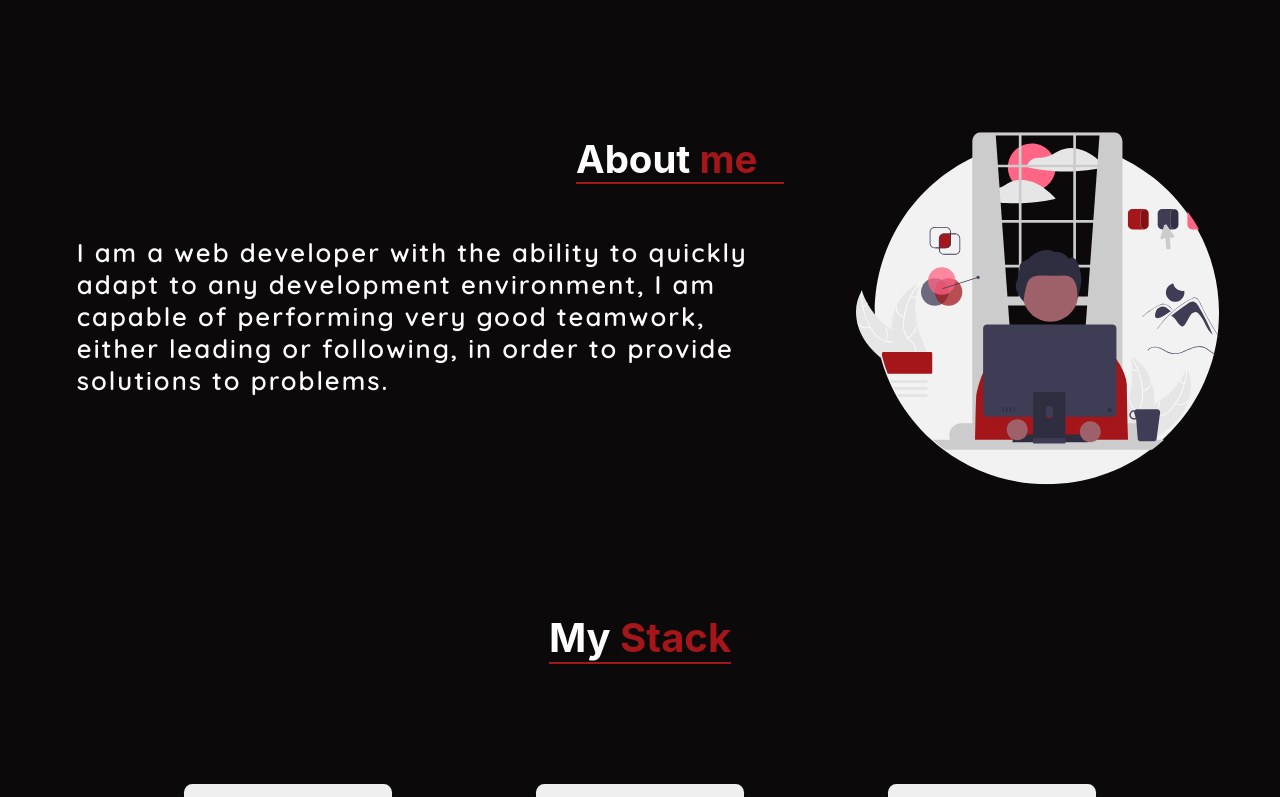
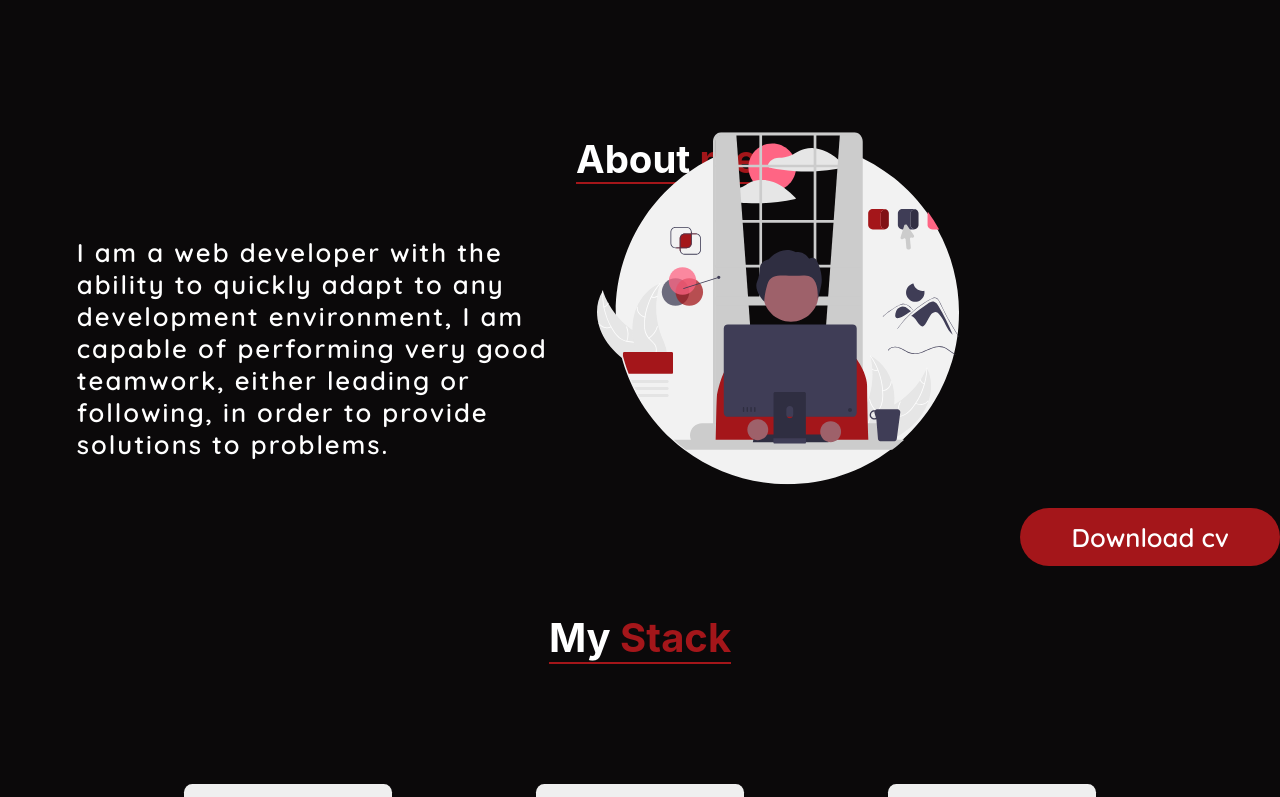
Before and after one commit to Lord-Mugen/Mugen-Portfolio, a React (Create React App) app: page / in a window 1280 px wide. Shown: the part 654-1451 px from the top of the page. Built offline with nearby package versions, Linux system fonts and the light colour scheme.

Commit message:
adding cv button

```diff
--- a/src/Components/About/About.css
+++ b/src/Components/About/About.css
@@ -73,6 +73,22 @@
 
 }
 
+.about-cv{
+    border: none;
+    border-radius: 4em;
+    margin-top: 2.5em;
+    padding: 0.5em 2em;
+    font-family: 'Quicksand', sans-serif;
+    font-size: clamp(1.2em, 2vw, 3rem);
+    color: var(--white);
+    background-color: var(--red);
+}
+
+.about-cv:hover{
+    color: var(--red);
+    background-color: var(--white);
+}
+
 
 
 @media (min-width: 768px) {
@@ -107,6 +123,10 @@
 
     }
 
+    .about-cv{
+        position: relative;
+        bottom: -60%;
+    }
 }
 
 @media (min-width: 992px) {
--- a/src/Components/About/About.jsx
+++ b/src/Components/About/About.jsx
@@ -22,6 +22,8 @@ const About = () => {
         <div className="about-image-container"> {/* There was going to be an animation here but for now it wont. */}
           <img src={Aboutimage} alt="about-image" className="about-image"/>
         </div>
+        <a href="/* link to the cv */"><button className="about-cv">Download cv</button></a>
+
       </section>
     </div>
   )
--- a/src/Components/Contac/Contact.css
+++ b/src/Components/Contac/Contact.css
@@ -32,6 +32,7 @@
 
 .contact-form{
     display: grid;
+    border: 2px solid red;
 }
 
 .contact-form-label{
--- a/src/Components/Projects/Projects.css
+++ b/src/Components/Projects/Projects.css
@@ -53,6 +53,10 @@ span{
     padding-bottom: 3em;
     padding-left: 3em;
 }
+
+/* .projects-carrusel::-webkit-scrollbar{
+    display: none;
+} */
 
 .projects-carrusel::-webkit-scrollbar{
     width: 1em;
```
